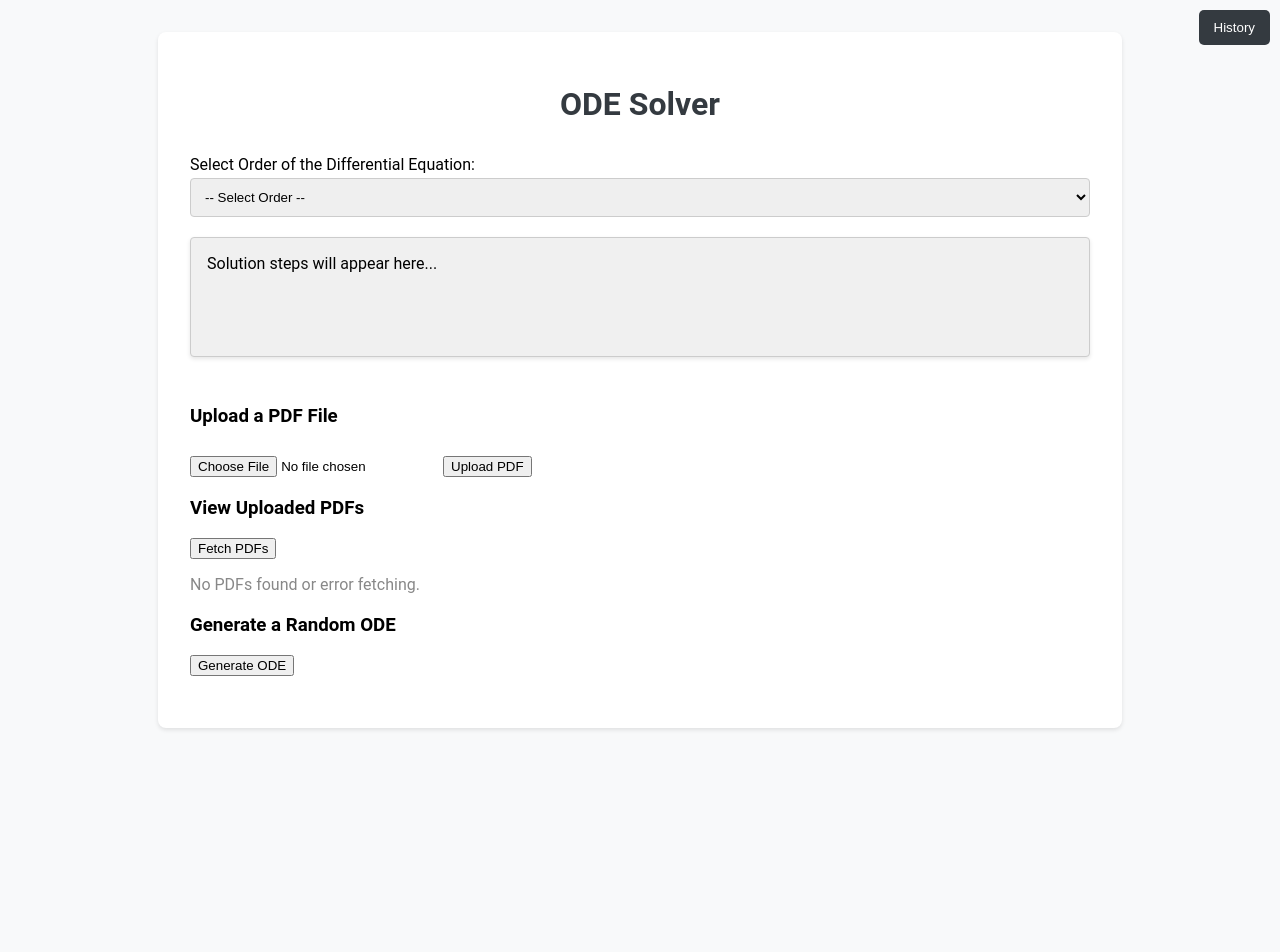
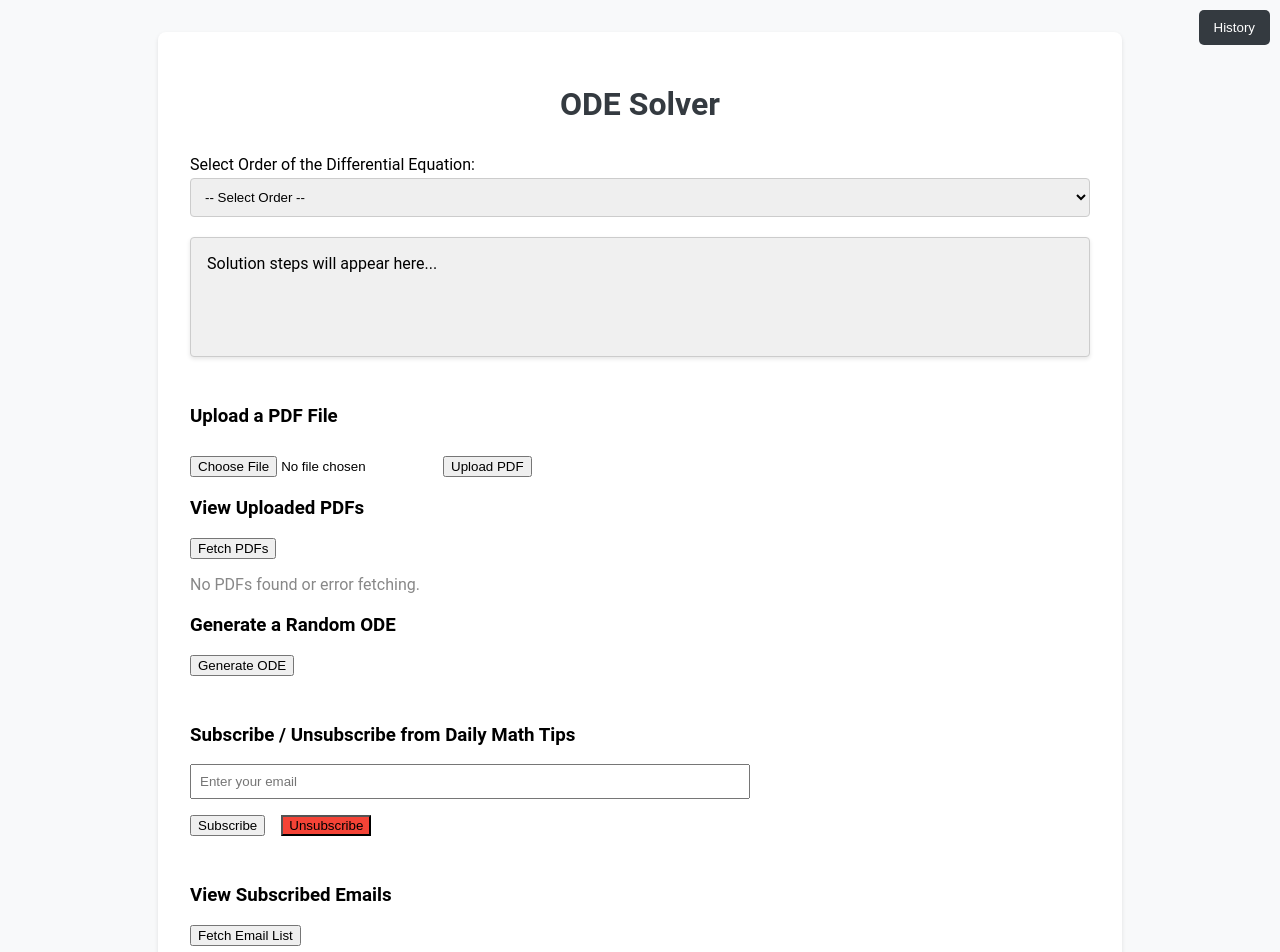
Before and after one commit to WalidTabbara/Cmps297U, a React (Create React App) app in the folder FrontEnd/react-ode-solver/: page / in a window 1280 px wide. Shown: the top 952 px of the page. Before the commit the page ends 800 px from the top, so only its background shows below. Built offline with nearby package versions, Linux system fonts and the light colour scheme.

Commit message:
added subscribe/unsubscribe feature + list emails feature in frontend

```diff
--- a/FrontEnd/react-ode-solver/src/App.js
+++ b/FrontEnd/react-ode-solver/src/App.js
@@ -193,6 +193,86 @@ function App() {
     setY1Val("");
     setFVal("");
     setOutput("");
+  };
+
+  // subscribe to Learning Companion (add to email list) post: https://n7wj0oyecg.execute-api.eu-west-1.amazonaws.com/subscribe
+  const [subscriberEmail, setSubscriberEmail] = useState("");
+  const [subscribeStatus, setSubscribeStatus] = useState("");
+
+  const handleSubscribe = async () => {
+    if (!subscriberEmail) {
+      setSubscribeStatus("❌ Please enter a valid email.");
+      return;
+    }
+
+    setSubscribeStatus("⏳ Subscribing...");
+
+    try {
+      const res = await fetch("https://n7wj0oyecg.execute-api.eu-west-1.amazonaws.com/subscribe", {
+        method: "POST",
+        headers: {
+          "Content-Type": "application/json"
+        },
+        body: JSON.stringify({ email: subscriberEmail })
+      });
+
+      const resultText = await res.text(); // Your Lambda returns plain text
+      setSubscribeStatus("✅ " + resultText);
+      setSubscriberEmail(""); // Clear field on success
+    } catch (err) {
+      console.error("Subscription error:", err);
+      setSubscribeStatus("❌ Subscription failed. Try again.");
+    }
+  };
+
+
+  // unsubscribe to Learning Companion (remove from email list) post: https://ho21nmnzd9.execute-api.eu-west-1.amazonaws.com/unsubscribe
+  const handleUnsubscribe = async () => {
+    if (!subscriberEmail) {
+      setSubscribeStatus("❌ Please enter your email to unsubscribe.");
+      return;
+    }
+
+    setSubscribeStatus("⏳ Processing unsubscribe...");
+
+    try {
+      const res = await fetch("https://ho21nmnzd9.execute-api.eu-west-1.amazonaws.com/unsubscribe", {
+        method: "POST",
+        headers: {
+          "Content-Type": "application/json"
+        },
+        body: JSON.stringify({ email: subscriberEmail })
+      });
+
+      const resultText = await res.text();
+      setSubscribeStatus("✅ " + resultText);
+      setSubscriberEmail(""); // Optionally clear the field
+    } catch (err) {
+      console.error("Unsubscribe error:", err);
+      setSubscribeStatus("❌ Unsubscribe failed. Try again.");
+    }
+  };
+
+
+  // list emails (display subscribers) get: https://36mckc3nx1.execute-api.eu-west-1.amazonaws.com/emails
+  const [emailList, setEmailList] = useState([]);
+  const [emailListStatus, setEmailListStatus] = useState("");
+
+  const handleFetchEmails = async () => {
+    setEmailListStatus("⏳ Fetching...");
+    try {
+      const res = await fetch("https://36mckc3nx1.execute-api.eu-west-1.amazonaws.com/emails");
+      const data = await res.json();
+      if (data.emails && Array.isArray(data.emails)) {
+        setEmailList(data.emails);
+        setEmailListStatus(`✅ Fetched ${data.emails.length} emails.`);
+      } else {
+        setEmailListStatus("❌ Unexpected response format.");
+      }
+    } catch (err) {
+      console.error("Failed to fetch email list:", err);
+      setEmailListStatus("❌ Failed to fetch emails.");
+    }
   };
 
   //upload pdfs
@@ -685,6 +765,58 @@ function App() {
           </p>
         )}
       </div>
+      <div className="formGroup" style={{ marginTop: "3rem" }}>
+        <h3>Subscribe / Unsubscribe from Daily Math Tips</h3>
+        <input
+          type="email"
+          placeholder="Enter your email"
+          value={subscriberEmail}
+          onChange={(e) => setSubscriberEmail(e.target.value)}
+          style={{ width: "60%", padding: "0.5rem", marginBottom: "0.5rem" }}
+        />
+        <div style={{ display: "flex", gap: "1rem", marginTop: "0.5rem" }}>
+          <button className="uploadButton" onClick={handleSubscribe}>
+            Subscribe
+          </button>
+          <button
+            className="uploadButton"
+            style={{ backgroundColor: "#f44336" }} // red button
+            onClick={handleUnsubscribe}
+          >
+            Unsubscribe
+          </button>
+        </div>
+        {subscribeStatus && (
+          <p
+            style={{
+              marginTop: "8px",
+              color: subscribeStatus.includes("✅") ? "green" : "red",
+            }}
+          >
+            {subscribeStatus}
+          </p>
+        )}
+      </div>
+      <div className="formGroup" style={{ marginTop: "3rem" }}>
+        <h3>View Subscribed Emails</h3>
+        <button className="uploadButton" onClick={handleFetchEmails}>
+          Fetch Email List
+        </button>
+
+        {emailListStatus && (
+          <p style={{ marginTop: "0.8rem", color: emailListStatus.startsWith("✅") ? "green" : "red" }}>
+            {emailListStatus}
+          </p>
+        )}
+
+        {emailList.length > 0 && (
+          <ul style={{ marginTop: "1rem" }}>
+            {emailList.map((email, idx) => (
+              <li key={idx}>📧 {email}</li>
+            ))}
+          </ul>
+        )}
+      </div>
     </div>
   );
 }
```
